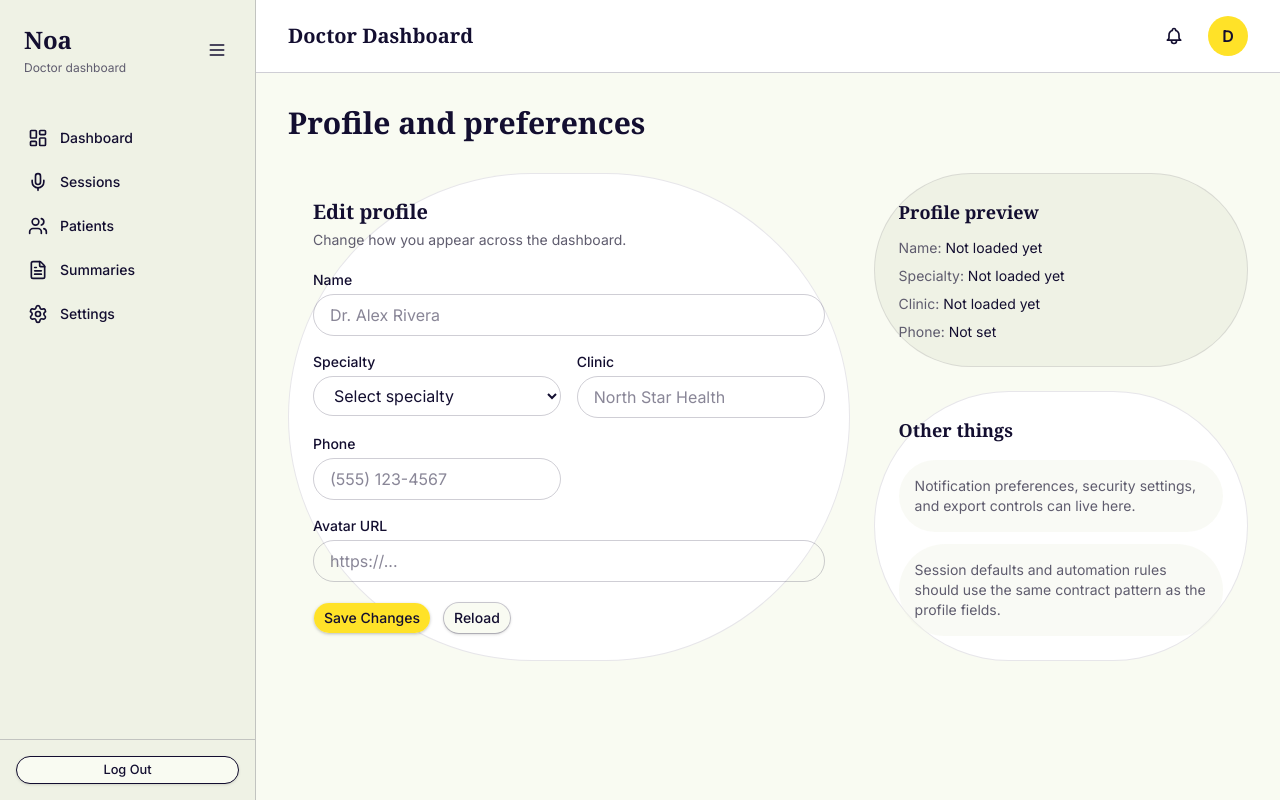
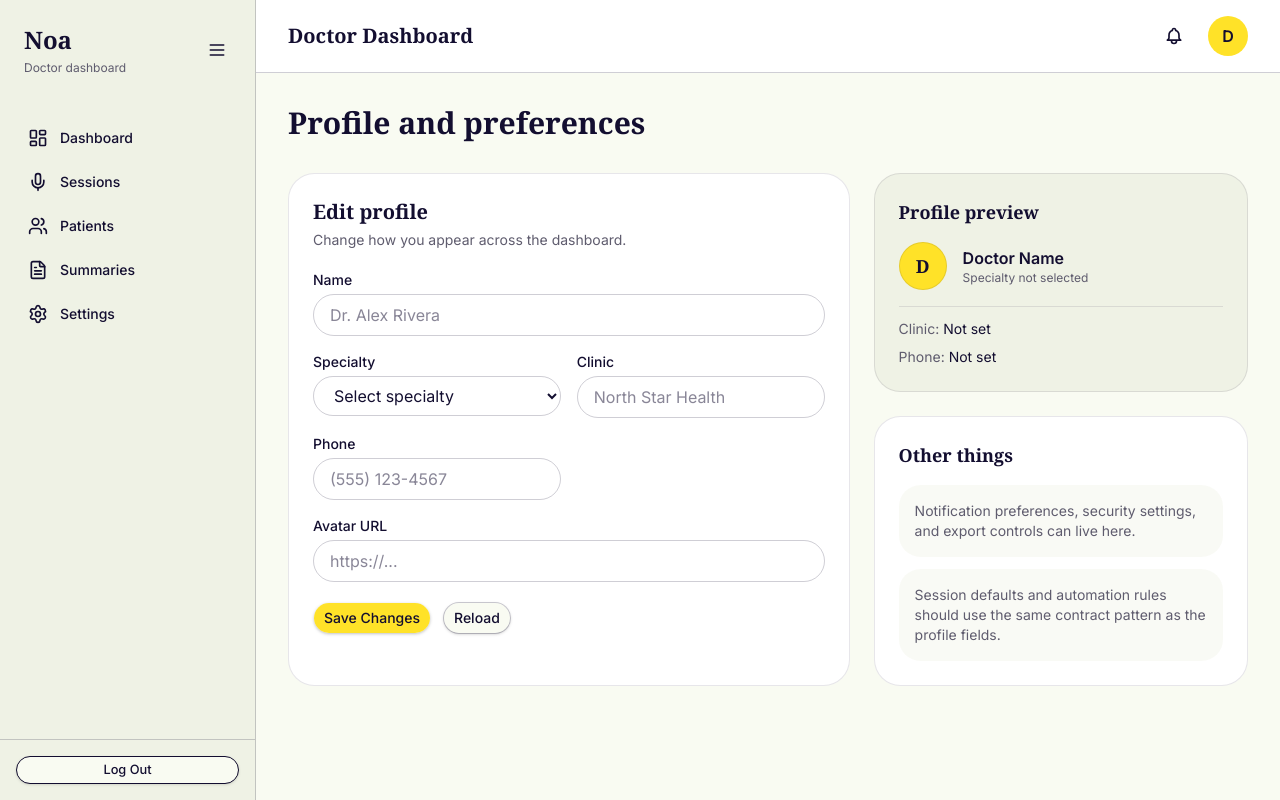
Before and after one commit to triumphsystems/noa, a Next.js app: page /dashboard/doctor/settings in a window 1280 px wide. Built offline with nearby package versions, Linux system fonts and the light colour scheme; a web font is replaced by a local one.

Commit message:
fix(ui): correct global border radius and polish doctor dashboard pages

```diff
--- a/app/dashboard/doctor/settings/page.tsx
+++ b/app/dashboard/doctor/settings/page.tsx
@@ -185,12 +185,28 @@ export default function DoctorSettingsPage() {
 
         <div className="space-y-6">
           <div className="rounded-3xl border border-deep-ink/10 bg-soft-meadow p-6">
-            <h2 className="text-lg font-semibold font-serif mb-3">Profile preview</h2>
-            <div className="space-y-2 text-sm text-deep-ink">
-              <p><span className="text-slate">Name:</span> {doctor?.name || 'Not loaded yet'}</p>
-              <p><span className="text-slate">Specialty:</span> {doctor?.specialty || 'Not loaded yet'}</p>
-              <p><span className="text-slate">Clinic:</span> {doctor?.clinic || 'Not loaded yet'}</p>
-              <p><span className="text-slate">Phone:</span> {doctor?.phone || 'Not set'}</p>
+            <h2 className="text-lg font-semibold font-serif mb-4">Profile preview</h2>
+            <div className="flex items-center gap-4 mb-4">
+              <div className="w-12 h-12 rounded-full bg-hi-yellow flex items-center justify-center font-serif font-bold text-lg text-deep-ink border border-deep-ink/10 overflow-hidden shrink-0">
+                {(formState.avatar || doctor?.avatar) ? (
+                  // eslint-disable-next-line @next/next/no-img-element
+                  <img
+                    src={formState.avatar || doctor?.avatar}
+                    alt={formState.name || doctor?.name || 'Doctor'}
+                    className="w-full h-full object-cover"
+                  />
+                ) : (
+                  (formState.name || doctor?.name || 'D').charAt(0).toUpperCase()
+                )}
+              </div>
+              <div className="min-w-0">
+                <p className="font-semibold text-deep-ink truncate">{formState.name || doctor?.name || 'Doctor Name'}</p>
+                <p className="text-xs text-slate truncate">{formState.specialty || doctor?.specialty || 'Specialty not selected'}</p>
+              </div>
+            </div>
+            <div className="space-y-2 text-sm text-deep-ink border-t border-deep-ink/10 pt-3">
+              <p><span className="text-slate">Clinic:</span> {formState.clinic || doctor?.clinic || 'Not set'}</p>
+              <p><span className="text-slate">Phone:</span> {formState.phone || doctor?.phone || 'Not set'}</p>
             </div>
           </div>
 
--- a/app/dashboard/doctor/summaries/page.tsx
+++ b/app/dashboard/doctor/summaries/page.tsx
@@ -118,8 +118,8 @@ export default function SummariesPage() {
               </div>
             </div>
 
-            <Link href={`/dashboard/summaries/${summary.id}`}>
-              <Button className="w-full rounded-full bg-hi-yellow text-deep-ink hover:bg-hi-yellow/90">
+            <Link href={`/dashboard/doctor/summaries/${summary.id}`}>
+              <Button className="w-full rounded-full bg-hi-yellow text-deep-ink hover:bg-hi-yellow/90 font-medium transition-colors">
                 View Summary
               </Button>
             </Link>
--- a/app/globals.css
+++ b/app/globals.css
@@ -119,7 +119,7 @@
   --chart-3: #e261e5;
   --chart-4: #5f5c6e;
   --chart-5: #130e30;
-  --radius: 1440px;
+  --radius: 0.75rem;
   --sidebar: #eff2e5;
   --sidebar-foreground: #130e30;
   --sidebar-primary: #ffe228;
```
